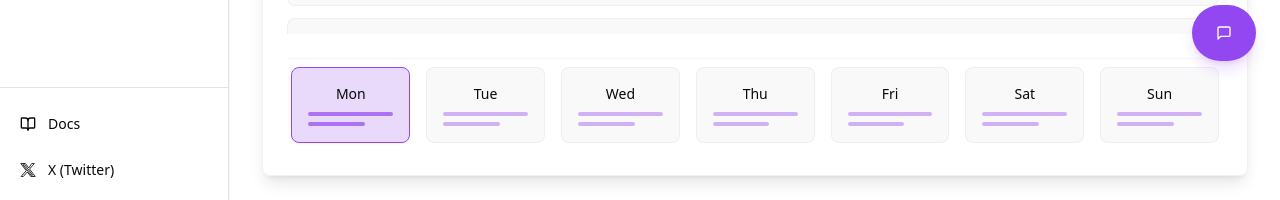
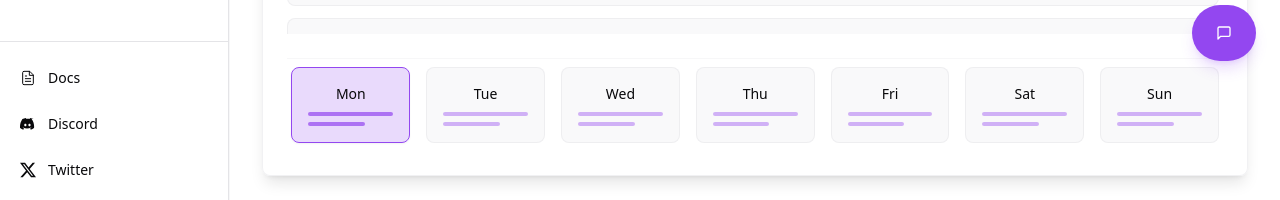
Before and after one commit to UglydogAi/bubble-journey, a React (Vite) app: page /dashboard in a window 1280 px wide. Shown: the part 707-907 px from the top of the page. Built offline with nearby package versions, Linux system fonts and the light colour scheme.

Commit message:
Update Docs and X icons
Update the icons for the Docs and X (Twitter) links in the sidebar.

```diff
--- /dev/null
+++ b/src/components/DiscordIcon.tsx
@@ -0,0 +1,23 @@
+
+import React from "react";
+
+interface DiscordIconProps {
+  className?: string;
+}
+
+const DiscordIcon: React.FC<DiscordIconProps> = ({ className = "" }) => {
+  return (
+    <svg
+      width="24"
+      height="24"
+      viewBox="0 0 24 24"
+      fill="currentColor"
+      className={className}
+      xmlns="http://www.w3.org/2000/svg"
+    >
+      <path d="M20.317 4.492c-1.53-.69-3.17-1.2-4.885-1.49a.075.075 0 0 0-.079.036c-.21.375-.444.864-.608 1.25a18.566 18.566 0 0 0-5.487 0 12.36 12.36 0 0 0-.617-1.25.077.077 0 0 0-.079-.036A19.496 19.496 0 0 0 3.677 4.492c-.012 0-.024.005-.034.014C.533 9.094-.32 13.555.099 17.961c.004.062.04.118.09.145 1.6 1.174 3.153 1.884 4.677 2.354.024.006.05.003.071-.013.4-.547.757-1.125 1.064-1.733a.075.075 0 0 0-.041-.105 12.94 12.94 0 0 1-1.847-.883.077.077 0 0 1-.008-.127c.124-.094.248-.19.367-.289a.076.076 0 0 1 .078-.01c3.927 1.793 8.18 1.793 12.061 0a.076.076 0 0 1 .078.01c.12.098.244.195.368.29a.077.077 0 0 1-.006.127c-.589.344-1.204.639-1.848.882a.077.077 0 0 0-.041.106c.313.608.67 1.186 1.063 1.732.02.017.047.02.07.014 1.53-.47 3.083-1.18 4.682-2.354.05-.027.087-.083.09-.145.503-5.177-.838-9.6-3.549-13.455a.06.06 0 0 0-.033-.014zM8.02 15.33c-.924 0-1.684-.848-1.684-1.888 0-1.041.748-1.889 1.684-1.889.943 0 1.696.854 1.684 1.889 0 1.04-.748 1.888-1.684 1.888zm6.22 0c-.924 0-1.684-.848-1.684-1.888 0-1.041.748-1.889 1.684-1.889.943 0 1.696.854 1.684 1.889 0 1.04-.742 1.888-1.684 1.888z" />
+    </svg>
+  );
+};
+
+export default DiscordIcon;
--- /dev/null
+++ b/src/components/DocsIcon.tsx
@@ -0,0 +1,31 @@
+
+import React from "react";
+
+interface DocsIconProps {
+  className?: string;
+}
+
+const DocsIcon: React.FC<DocsIconProps> = ({ className = "" }) => {
+  return (
+    <svg
+      width="24"
+      height="24"
+      viewBox="0 0 24 24"
+      fill="none"
+      stroke="currentColor"
+      strokeWidth="1.5"
+      strokeLinecap="round"
+      strokeLinejoin="round"
+      className={className}
+      xmlns="http://www.w3.org/2000/svg"
+    >
+      <path d="M14 2H6a2 2 0 0 0-2 2v16a2 2 0 0 0 2 2h12a2 2 0 0 0 2-2V8z" />
+      <path d="M14 2v6h6" />
+      <path d="M16 13H8" />
+      <path d="M16 17H8" />
+      <path d="M10 9H8" />
+    </svg>
+  );
+};
+
+export default DocsIcon;
--- a/src/components/XLogo.tsx
+++ b/src/components/XLogo.tsx
@@ -8,16 +8,14 @@ interface XLogoProps {
 const XLogo: React.FC<XLogoProps> = ({ className = "" }) => {
   return (
     <svg
+      width="24"
+      height="24"
       viewBox="0 0 24 24"
       className={className}
-      fill="none"
-      stroke="currentColor"
-      strokeWidth="1.25"
-      strokeLinecap="round"
-      strokeLinejoin="round"
+      fill="currentColor"
       xmlns="http://www.w3.org/2000/svg"
     >
-      <path d="M18.244 2.25h3.308l-7.227 8.26 8.502 11.24H16.17l-5.214-6.817L4.99 21.75H1.68l7.73-8.835L1.254 2.25H8.08l4.713 6.231zm-1.161 17.52h1.833L7.084 4.126H5.117z" />
+      <path d="M18.901 1.153h3.68l-8.04 9.19L24 22.846h-7.406l-5.8-7.584-6.638 7.584H.474l8.6-9.83L0 1.154h7.594l5.243 6.932ZM17.61 20.644h2.039L6.486 3.24H4.298Z" />
     </svg>
   );
 };
--- a/src/pages/dashboard/components/Sidebar.tsx
+++ b/src/pages/dashboard/components/Sidebar.tsx
@@ -1,9 +1,11 @@
 
 import React from "react";
-import { UserRound, Settings, CreditCard, Users, BookOpen } from "lucide-react";
+import { UserRound, Settings, CreditCard, Users } from "lucide-react";
 import { Button } from "@/components/ui/button";
 import { cn } from "@/lib/utils";
 import XLogo from "@/components/XLogo";
+import DocsIcon from "@/components/DocsIcon";
+import DiscordIcon from "@/components/DiscordIcon";
 
 interface SidebarProps {
   isMobile?: boolean;
@@ -21,13 +23,18 @@ export function Sidebar({ isMobile = false, activeView, onNavigate }: SidebarPro
 
   const socialItems = [
     {
-      icon: <BookOpen />,
+      icon: <DocsIcon />,
       label: "Docs",
       url: "https://docs.uglydog.ai"
     },
     {
+      icon: <DiscordIcon />,
+      label: "Discord",
+      url: "https://discord.gg/uglydogai"
+    },
+    {
       icon: <XLogo />,
-      label: "X (Twitter)",
+      label: "Twitter",
       url: "https://x.com/uglydogai"
     }
   ];
```
